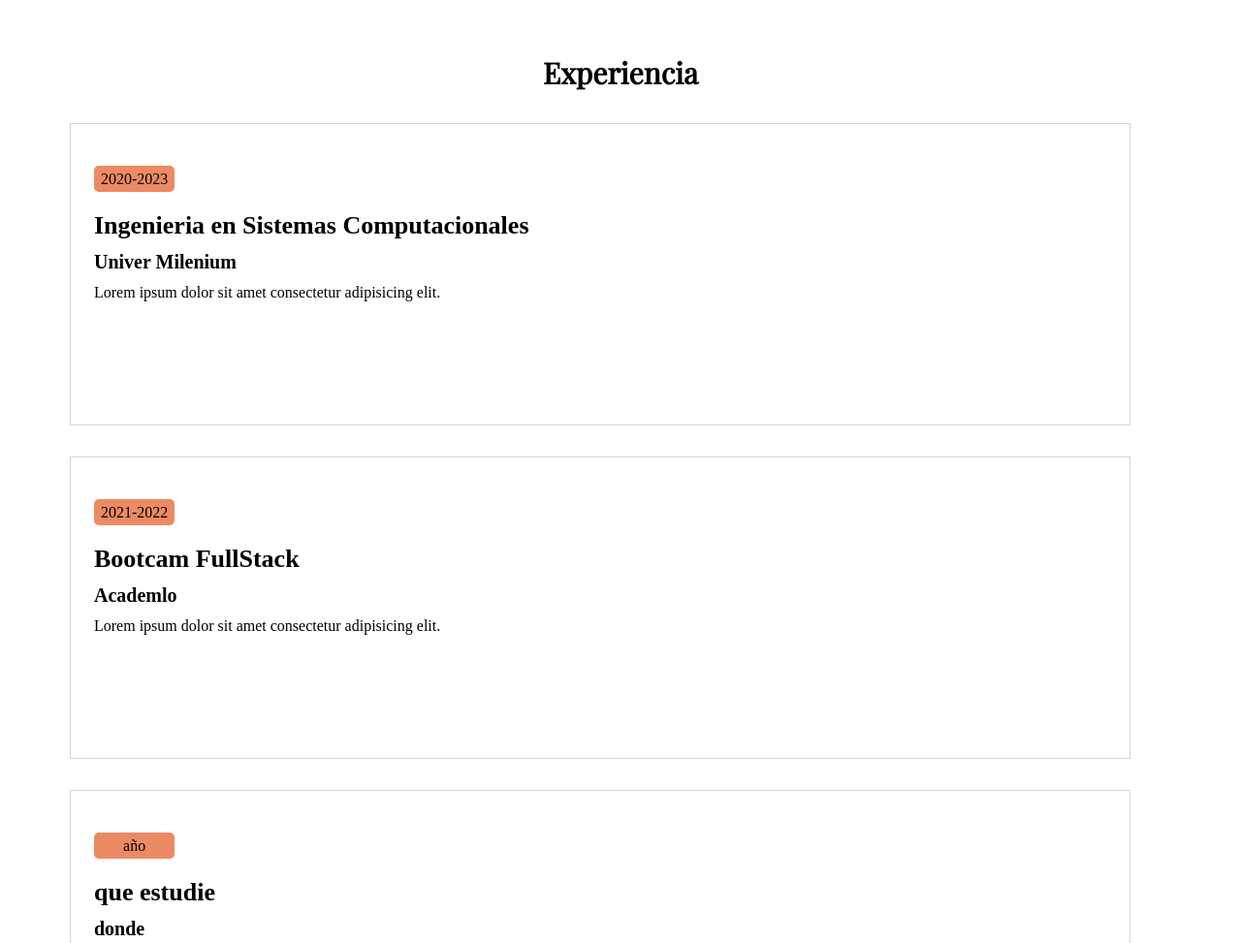
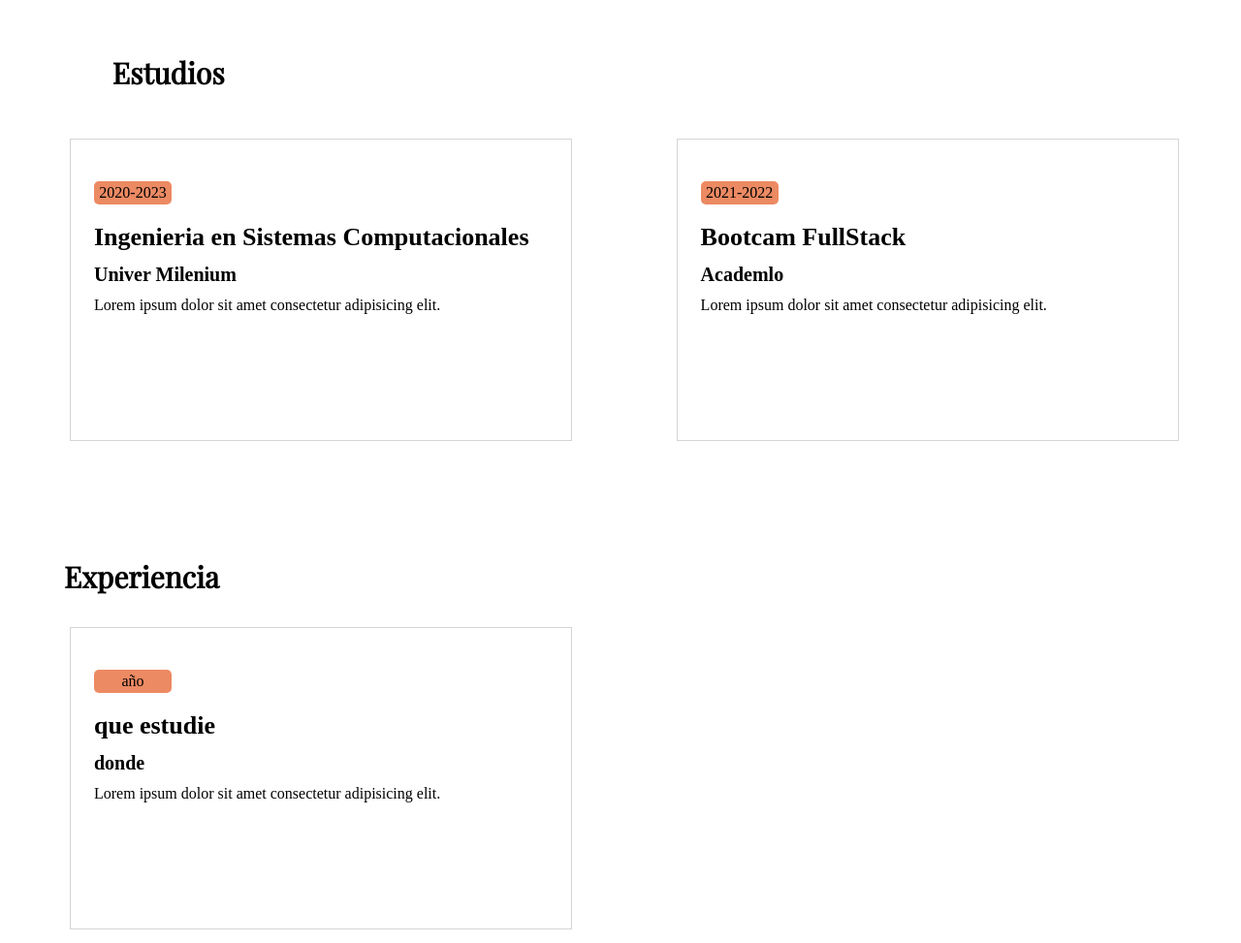
Before and after one commit to Villalobos-M/Portafolio, a plain HTML site: page index.html in a window 1280 px wide. Shown: the part 1360-2333 px from the top of the page at 97% size. Drawn offline with nearby package versions, Linux system fonts and the light colour scheme.

Commit message:
agreguecambios de responsividad

```diff
--- a/assets/Styles/main.css
+++ b/assets/Styles/main.css
@@ -3,6 +3,10 @@
 @import url("https://fonts.googleapis.com/css2?family=Poppins:wght@200&display=swap");
 @import url("https://fonts.googleapis.com/css2?family=Playfair+Display&display=swap");
 @import url("https://fonts.googleapis.com/css2?family=Poppins:wght@200&display=swap");
+
+html {
+   scroll-behavior: smooth; /*desplazamiento del scroll*/
+}
 
 * {
    box-sizing: border-box;
@@ -167,18 +171,31 @@ span {
    /*color: rgb(23, 116, 119);*/
 }
 
+#estudios,
 #experiencia {
    display: flex;
-   justify-content: center;
-   margin: 7rem 0 1rem 0;
+   justify-content: left;
+   margin: 7rem 0 1rem 4%;
 }
 
+#estudios > h2 {
+   font-family: "Playfair Display", serif;
+   font-size: 28px;
+}
 #experiencia > h2 {
    font-family: "Playfair Display", serif;
    font-size: 28px;
 }
 
 .experiencia article {
+   padding: 1.5rem;
+   margin: 2rem 0 2rem 0.5rem;
+   width: 95%;
+   height: 312px;
+   border: 1px solid rgba(192, 192, 192, 0.664);
+}
+
+.experiencia-2 article {
    padding: 1.5rem;
    margin: 2rem 0 2rem 0.5rem;
    width: 95%;
@@ -203,6 +220,12 @@ span {
    margin: 0.5rem 0;
 }
 
+.experiencia-2 article div {
+   margin: 1rem 0;
+}
+.experiencia-2 article div h3 {
+   margin: 0.5rem 0;
+}
 #skills {
    display: flex;
    justify-content: center;
@@ -221,7 +244,7 @@ span {
 }
 .graph-skills article {
    width: 100%;
-   padding: 1rem;
+   padding: 1rem 0;
 }
 
 #artic-1 {
@@ -474,8 +497,20 @@ label {
       padding: 0 3rem;
    }
 
+   .experiencia-2 {
+      padding: 0 3rem;
+   }
+
+   #estudios > h2 {
+      font-size: 30px;
+   }
+
    #experiencia > h2 {
       font-size: 30px;
+   }
+   #estudios,
+   #experiencia {
+      margin: 7rem 0 1rem 8%;
    }
 
    .exp-año {
@@ -497,6 +532,18 @@ label {
    }
 
    .experiencia article div h2 {
+      font-size: 26px;
+   }
+
+   .experiencia-2 article div {
+      margin: 1.2rem 0;
+   }
+   .experiencia-2 article div h3 {
+      margin: 0.7rem 0;
+      font-size: 20px;
+   }
+
+   .experiencia-2 article div h2 {
       font-size: 26px;
    }
 
@@ -565,6 +612,40 @@ label {
       font-size: 68px;
    }
 
+   .experiencia {
+      display: flex;
+      justify-content: space-between;
+   }
+
+   #estudios > h2 {
+      font-size: 30px;
+   }
+   #experiencia {
+      margin: 5.5rem 0 1rem 4%;
+   }
+
+   #experiencia > h2 {
+      font-size: 30px;
+   }
+
+   .experiencia article {
+      width: 45%;
+   }
+
+   .experiencia-2 article {
+      width: 45%;
+   }
+
+   .exp-año {
+      display: flex;
+      justify-content: center;
+      align-items: center;
+      border-radius: 5px;
+      width: 5rem;
+      height: 1.5rem;
+      background-color: rgba(233, 114, 67, 0.829);
+   }
+
    #skills {
       margin: 7rem 0 3rem 0;
    }
--- a/index.html
+++ b/index.html
@@ -24,7 +24,6 @@
                   </svg>
                </span></p>
             <br>
-
             <ul>
                <li>
                   <a href="index.html#home">Home</a>
@@ -89,8 +88,8 @@
             </section>
          </article>
 
-      <div id="experiencia">
-         <h2>Experiencia</h2>
+      <div id="estudios">
+         <h2>Estudios</h2>
       </div>
 
       <section class="experiencia">
@@ -115,7 +114,13 @@
                <p>Lorem ipsum dolor sit amet consectetur adipisicing elit.</p>
             </div>
          </article>
+      </section>
 
+      <div id="experiencia">
+         <h2>Experiencia</h2>
+      </div>
+
+      <section class="experiencia-2">
          <article>
             <div class="exp-año">
                año
```
Also changed, not shown: assets/images/20210719_132152.jpg (deleted), assets/images/WIN_20210829_153445.JPG (deleted), assets/images/woman-svgrepo-com (1).svg (deleted), assets/images/woman-svgrepo-com.svg (deleted).
